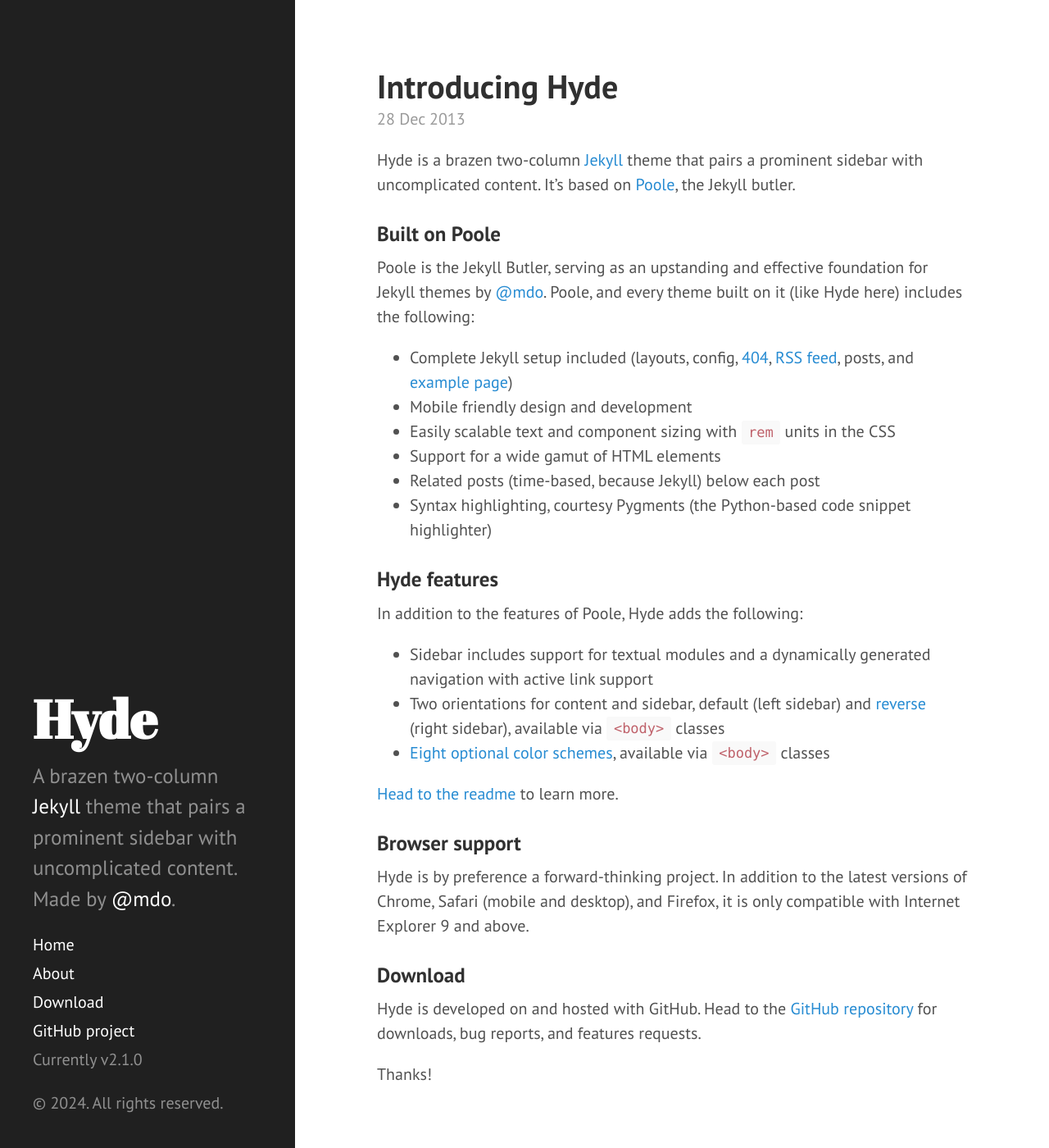
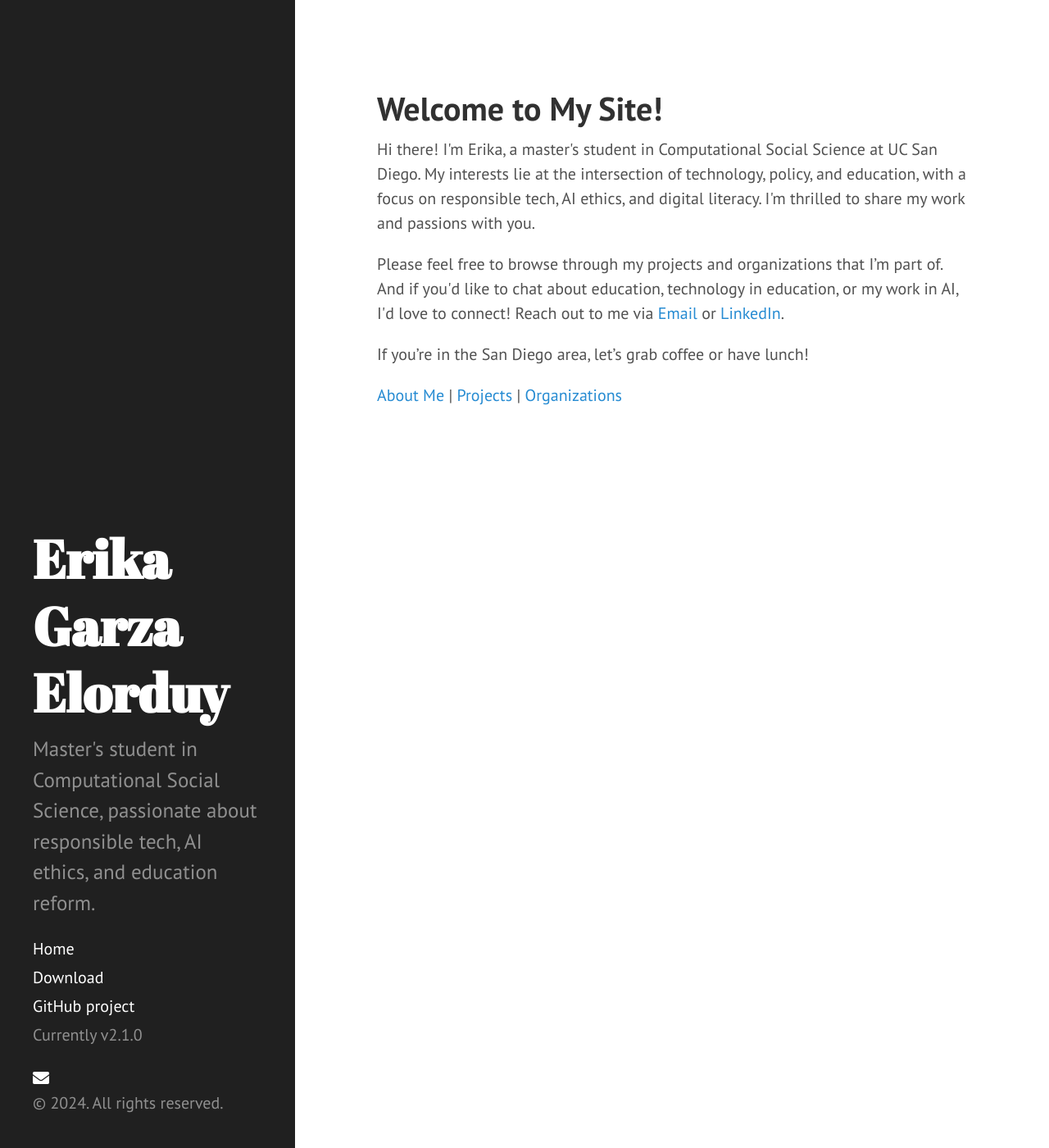
Before and after one commit to e-garzaelorduy/e-garzaelorduy.github.io, a Jekyll site: the page built from index.html, in a window 1280 px wide and 1400 px high. Shown: the whole window at 82% size. Built offline with Jekyll 4.4.1, drawn with Linux system fonts in a browser that asks for light colours; Markdown is read by kramdown in place of the engine named in the settings; the list of posts is cut into pages by our own code; some of the changed text lies outside the part shown.

Commit message:
Hyde Attempt

```diff
--- a/_config.yml
+++ b/_config.yml
@@ -7,10 +7,10 @@
 relative_permalinks: true
 
 # Setup
-title:            Hyde
+title:            "Erika Garza Elorduy's Website"
 tagline:          'A Jekyll theme'
-description:      'A brazen two-column <a href="http://jekyllrb.com" target="_blank">Jekyll</a> theme that pairs a prominent sidebar with uncomplicated content. Made by <a href="https://twitter.com/mdo" target="_blank">@mdo</a>.'
-url:              http://hyde.getpoole.com
+description:      'A personal site using Hyde theme'
+url:              https://e-garzaelorduy.github.io
 baseurl:          /
 
 author:
--- a/_includes/sidebar.html
+++ b/_includes/sidebar.html
@@ -1,22 +1,36 @@
+<!DOCTYPE html>
+<html lang="en">
+<head>
+  <meta charset="UTF-8">
+  <meta name="viewport" content="width=device-width, initial-scale=1.0">
+  <title>Erika Garza Elorduy's Site</title>
+
+  <!-- Font Awesome for social icons -->
+  <link rel="stylesheet" href="https://cdnjs.cloudflare.com/ajax/libs/font-awesome/5.15.4/css/all.min.css">
+</head>
+<body>
+
 <div class="sidebar">
   <div class="container sidebar-sticky">
     <div class="sidebar-about">
+      <!-- Site title as your name -->
       <h1>
         <a href="{{ site.baseurl }}">
-          {{ site.title }}
+          Erika Garza Elorduy
         </a>
       </h1>
-      <p class="lead">{{ site.description }}</p>
+      <!-- Short introduction/description -->
+      <p class="lead">Master's student in Computational Social Science, passionate about responsible tech, AI ethics, and education reform.</p>
     </div>
 
+    <!-- Dynamic Navigation links -->
     <nav class="sidebar-nav">
+      <!-- Static Home link -->
       <a class="sidebar-nav-item{% if page.url == site.baseurl %} active{% endif %}" href="{{ site.baseurl }}">Home</a>
 
       {% comment %}
-        The code below dynamically generates a sidebar nav of pages with
-        `layout: page` in the front-matter. See readme for usage.
+        Dynamic generation of sidebar nav for pages with `layout: page`
       {% endcomment %}
-
       {% assign pages_list = site.pages %}
       {% for node in pages_list %}
         {% if node.title != null %}
@@ -26,11 +40,29 @@
         {% endif %}
       {% endfor %}
 
+      <!-- Additional links -->
       <a class="sidebar-nav-item" href="{{ site.github.repo }}/archive/v{{ site.version }}.zip">Download</a>
       <a class="sidebar-nav-item" href="{{ site.github.repo }}">GitHub project</a>
       <span class="sidebar-nav-item">Currently v{{ site.version }}</span>
     </nav>
 
+    <!-- Social media icons -->
+    <div class="sidebar-social">
+      <a href="mailto:erikagarzaelorduy@gmail.com" title="Email">
+        <i class="fa fa-envelope"></i> <!-- Email icon -->
+      </a>
+      <a href="https://www.linkedin.com/in/erika-garza-elorduy/" target="_blank" title="LinkedIn">
+        <i class="fa fa-linkedin"></i> <!-- LinkedIn icon -->
+      </a>
+      <a href="https://github.com/e-garzaelorduy" target="_blank" title="GitHub">
+        <i class="fa fa-github"></i> <!-- GitHub icon -->
+      </a>
+    </div>
+
+    <!-- Footer note with dynamic year -->
     <p>&copy; {{ site.time | date: '%Y' }}. All rights reserved.</p>
   </div>
 </div>
+
+</body>
+</html>
--- a/about.md
+++ b/about.md
@@ -1,30 +1,10 @@
 ---
-layout: page
+layout: default
 title: About
 ---
 
-<p class="message">
-  Hey there! This page is included as an example. Feel free to customize it for your own use upon downloading. Carry on!
-</p>
+# About Me
 
-In the novel, *The Strange Case of Dr. Jeykll and Mr. Hyde*, Mr. Poole is Dr. Jekyll's virtuous and loyal butler. Similarly, Poole is an upstanding and effective butler that helps you build Jekyll themes. It's made by [@mdo](https://twitter.com/mdo).
+Hey there! I'm a master's student in **Computational Social Science** at UC San Diego, with a background in **Child Psychology** and a deep interest in **AI Ethics** and **Digital Literacy**. I’m passionate about **responsible tech** and **education reform**, and I’m driven to work at the **intersection of technology, policy, and education**. My goal is to create **data-driven solutions** that inspire meaningful change and support progress across these areas.
 
-There are currently two themes built on Poole:
-
-* [Hyde](http://hyde.getpoole.com)
-* [Lanyon](http://lanyon.getpoole.com)
-
-Learn more and contribute on [GitHub](https://github.com/poole).
-
-## Setup
-
-Some fun facts about the setup of this project include:
-
-* Built for [Jekyll](http://jekyllrb.com)
-* Developed on GitHub and hosted for free on [GitHub Pages](https://pages.github.com)
-* Coded with [Sublime Text 2](http://sublimetext.com), an amazing code editor
-* Designed and developed while listening to music like [Blood Bros Trilogy](https://soundcloud.com/maddecent/sets/blood-bros-series)
-
-Have questions or suggestions? Feel free to [open an issue on GitHub](https://github.com/poole/issues/new) or [ask me on Twitter](https://twitter.com/mdo).
-
-Thanks for reading!
+When I'm not working, I enjoy reading dystopian fiction, exploring new coffee shops, and going on walks. Thanks for stopping by!
--- a/index.html
+++ b/index.html
@@ -3,35 +3,15 @@
 title: Home
 ---
 
-<div class="posts">
-  {% for post in paginator.posts %}
-  <div class="post">
-    <h1 class="post-title">
-      <a href="{{ post.url }}">
-        {{ post.title }}
-      </a>
-    </h1>
-
-    <span class="post-date">{{ post.date | date_to_string }}</span>
-
-    {{ post.content }}
-  </div>
-  {% endfor %}
+<div class="intro">
+  <h1>Welcome to My Site!</h1>
+  <p>Hi there! I'm Erika, a master's student in Computational Social Science at UC San Diego. My interests lie at the intersection of technology, policy, and education, with a focus on responsible tech, AI ethics, and digital literacy. I'm thrilled to share my work and passions with you.</p>
+  <p>Please feel free to browse through my projects and organizations that I’m part of. And if you'd like to chat about education, technology in education, or my work in AI, I'd love to connect! Reach out to me via <a href="mailto:your.email@example.com">Email</a> or <a href="https://www.linkedin.com/in/yourprofile/" target="_blank">LinkedIn</a>.</p>
+  <p>If you’re in the San Diego area, let’s grab coffee or have lunch!</p>
 </div>
 
-<div class="pagination">
-  {% if paginator.next_page %}
-    <a class="pagination-item older" href="{{ site.baseurl }}page{{paginator.next_page}}">Older</a>
-  {% else %}
-    <span class="pagination-item older">Older</span>
-  {% endif %}
-  {% if paginator.previous_page %}
-    {% if paginator.page == 2 %}
-      <a class="pagination-item newer" href="{{ site.baseurl }}">Newer</a>
-    {% else %}
-      <a class="pagination-item newer" href="{{ site.baseurl }}page{{paginator.previous_page}}">Newer</a>
-    {% endif %}
-  {% else %}
-    <span class="pagination-item newer">Newer</span>
-  {% endif %}
+<div class="links">
+  <a href="/about">About Me</a> |
+  <a href="/projects">Projects</a> |
+  <a href="/organizations">Organizations</a>
 </div>
--- /dev/null
+++ b/projects.md
@@ -0,0 +1,14 @@
+---
+layout: default
+title: Projects
+---
+
+# Projects
+
+## Capstone Project: Deep Learning Wrappers and Data Imputation Techniques
+Under the guidance of Dr. Umberto Mignozzetti, my capstone project focuses on deep learning methodologies, including neural network structures, training processes, and practical applications. This exploration involves analyzing and refining various model architectures, gaining hands-on experience with neural network optimization and deployment in real-world scenarios.
+
+As part of this project, I’m using Amelia II to perform multiple imputations on datasets with missing values. This approach addresses data gaps and enhances model accuracy, providing insights into effective handling of incomplete data in research contexts. Together, these components of the capstone deepen my technical expertise in both deep learning and advanced data imputation methods.
+
+## Quick Decisions Replication Project
+As part of my coursework, I’m replicating the findings from Quick Decisions by Critcher, Inbar, & Pizarro (2013). This project focuses on examining how moral judgments are influenced by decision speed, closely following the original study’s methodology to assess the robustness of its findings.
```
Also changed, not shown: organizations.md (added, +9 -0 lines).
